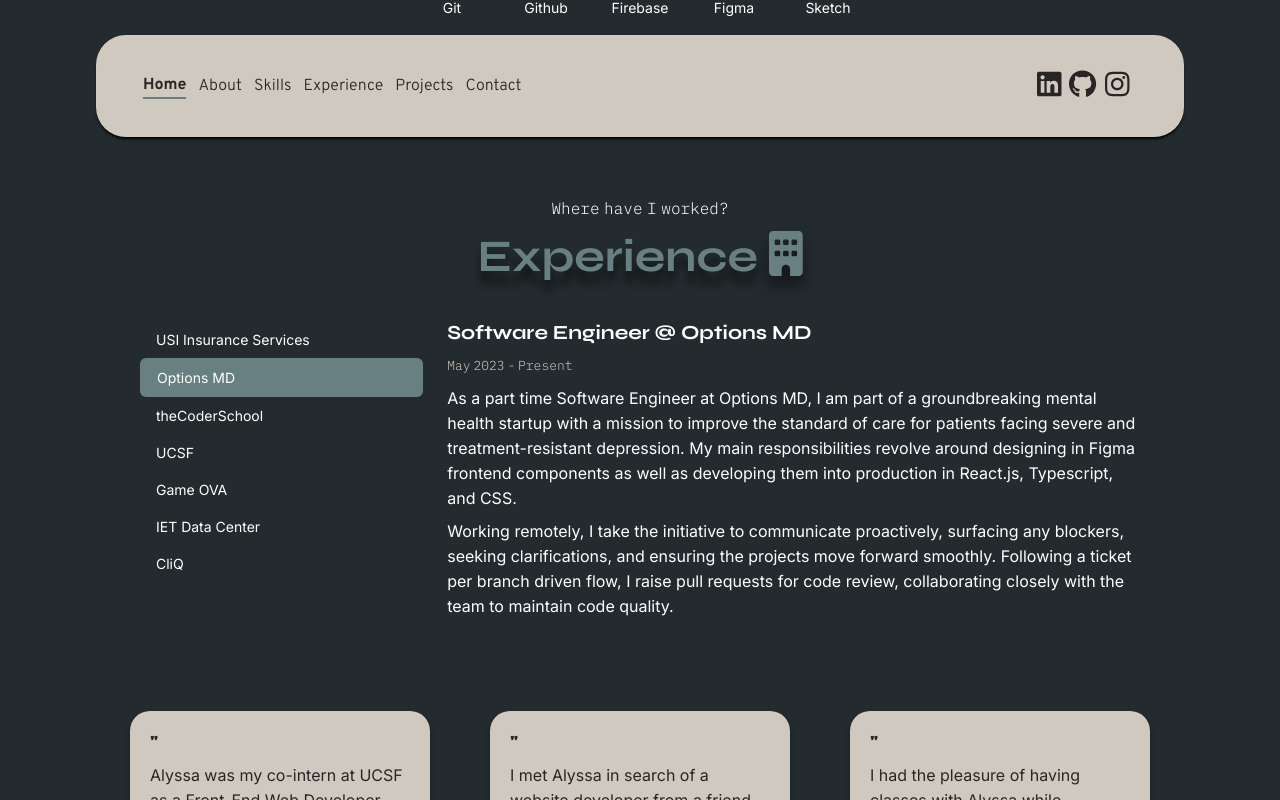
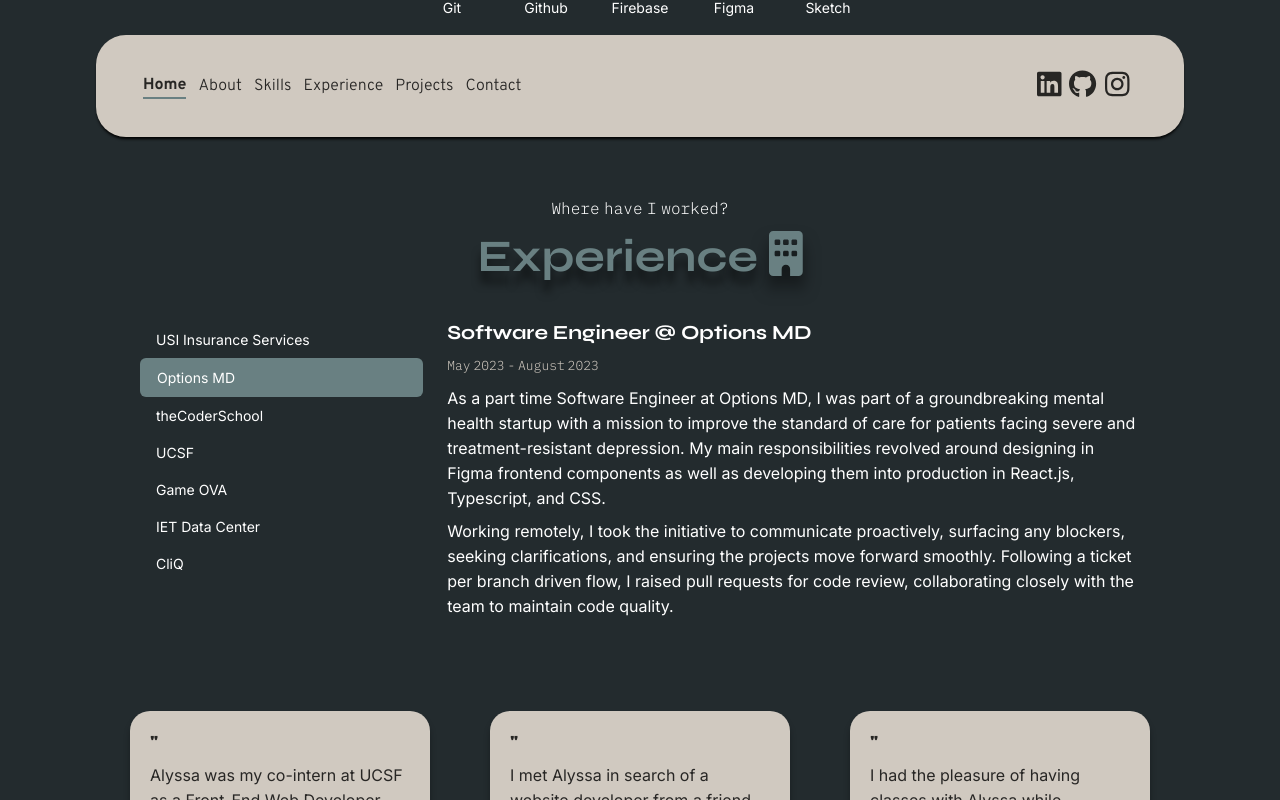
Before and after one commit to alyssamarie0107/alyssamarie0107.github.io, a React (Create React App) app: page / in a window 1280 px wide. Both pictures are taken after a click on the tab "Options MD". Shown: the part 2269-3069 px from the top of the page. Built offline with nearby package versions, Linux system fonts and the light colour scheme.

Commit message:
update options md date and description to be past tense

```diff
--- a/src/sections/experience/Experience.js
+++ b/src/sections/experience/Experience.js
@@ -65,16 +65,16 @@
                   <Tab.Content className={ styles.tabContent }>
                     <Tab.Pane eventKey="first">
                       <h5>Jr. Software Developer @ USI Insurance Services</h5>
-                      <p className={ styles.date }>August 2023 - Present</p>
+                      <p className={ styles.date }>April 2023 - Present</p>
                       <p>As a full time Junior Software Developer at USI Insurance Services, I collaborate with both business and IT partners to conceptualize, design, and implement Robotic Process Automation (RPA) solutions that streamline repetitive and standardized tasks. These solutions empower our partners to concentrate on more complex and fulfilling tasks, enhancing their overall productivity and performance.</p>
                     </Tab.Pane>
 
                     <Tab.Pane eventKey="second">
                       <h5>Software Engineer @ Options MD</h5>
-                      <p className={ styles.date }>May 2023 - Present</p>
-                      <p>As a part time Software Engineer at Options MD, I am part of a groundbreaking mental health startup with a mission to improve the standard of care for patients facing severe and treatment-resistant depression. My main responsibilities revolve around designing in Figma frontend components as well as developing them into production in React.js, Typescript, and CSS.</p>
+                      <p className={ styles.date }>May 2023 - August 2023</p>
+                      <p>As a part time Software Engineer at Options MD, I was part of a groundbreaking mental health startup with a mission to improve the standard of care for patients facing severe and treatment-resistant depression. My main responsibilities revolved around designing in Figma frontend components as well as developing them into production in React.js, Typescript, and CSS.</p>
 
-                      <p>Working remotely, I take the initiative to communicate proactively, surfacing any blockers, seeking clarifications, and ensuring the projects move forward smoothly. Following a ticket per branch driven flow, I raise pull requests for code review, collaborating closely with the team to maintain code quality.</p>
+                      <p>Working remotely, I took the initiative to communicate proactively, surfacing any blockers, seeking clarifications, and ensuring the projects move forward smoothly. Following a ticket per branch driven flow, I raised pull requests for code review, collaborating closely with the team to maintain code quality.</p>
                     </Tab.Pane>
 
                     <Tab.Pane eventKey="third">
```
